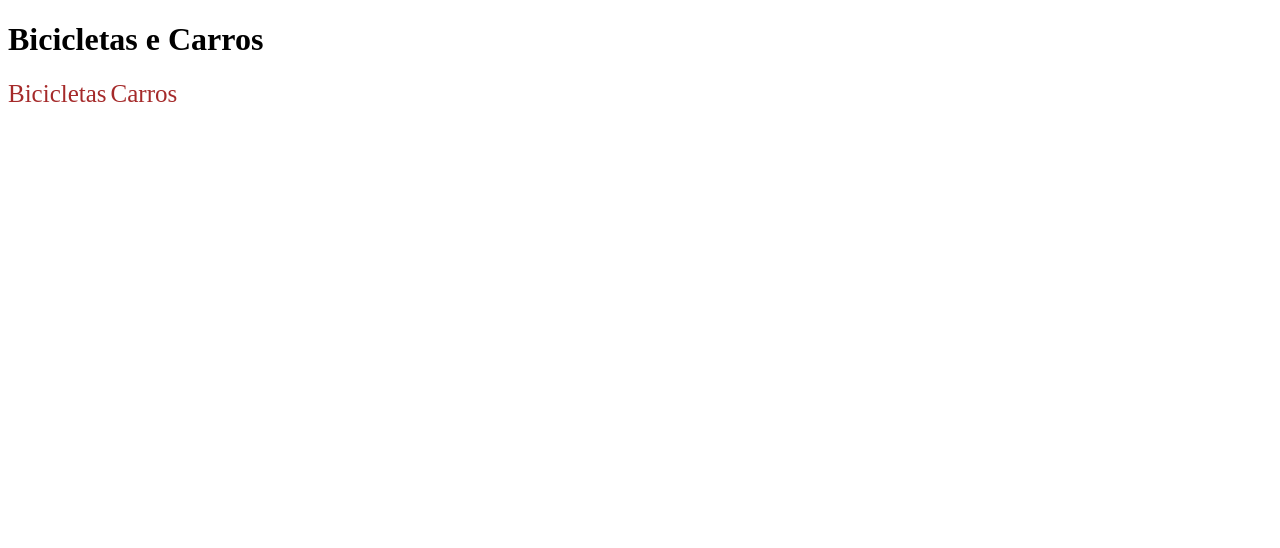
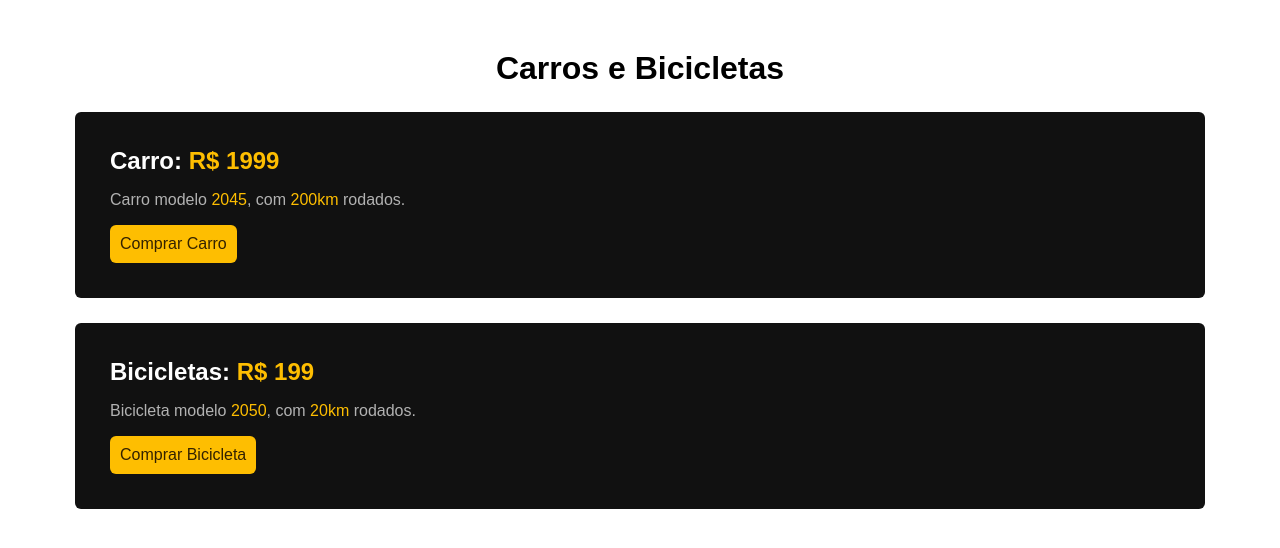
Before and after one commit to Maelziun/Study, a plain HTML site: page index.html in a window 1280 px wide. Drawn offline with Linux system fonts and the light colour scheme.

Commit message:
Primeiro exercicio de site

```diff
--- a/index.html
+++ b/index.html
@@ -2,12 +2,20 @@
 <html>
     <head>
         <meta charset="UTF-8">
-        <title>Cursos de HTML</title>
-        <link rel="stylesheet" href="./style.css">
+        <title>Carros e Bicicletas</title>
+        <link rel="stylesheet" href="style.css">
     </head>
     <body>
-        <h1>Bicicletas e Carros</h1>
-        <a href="/produtos/bicicletas.html">Bicicletas</a>
-        <a href="/produtos/carros.html">Carros</a>
+            <h1>Carros e Bicicletas</h1>
+        <div class="item">
+            <h2>Carro: <span>R$ 1999</span></h2>
+            <p>Carro modelo <span>2045</span>, com <span>200km</span> rodados.</p>
+            <a href="/">Comprar Carro</a>
+        </div>
+        <div class="item">
+            <h2>Bicicletas: <span>R$ 199</span></h2>
+            <p>Bicicleta modelo <span>2050</span>, com <span>20km</span> rodados.</p>
+            <a href="/">Comprar Bicicleta</a>
+        </div>
     </body>
 </html>
--- a/style.css
+++ b/style.css
@@ -1,8 +1,37 @@
-a {
-    color:brown;
-    text-decoration:none ;
+body {
+    font-family: Arial;
+    margin: 50px;
+}
+
+h1 {
+    text-align: center;
+}
+
+h2 {
+    margin: 0px;
+}
+
+.item {
+    background: #111;
+    color: #fff;
+    padding: 35px;
+    margin: 25px;
+    border-radius: 6px;
+}
+
+span {
+    color: #febe01;
+}
+
+p {
+    color: #b2b2b2;
 }
 
 a {
-    font-size: 25px;
+    display: inline-block;
+    background: #febe01;
+    color: #332200;
+    padding: 10px;
+    border-radius: 6px;
+    text-decoration: none;
 }
```
Also changed, not shown: produtos/bicicletas.html (deleted, +0 -12 lines), produtos/carros.html (deleted, +0 -13 lines).
